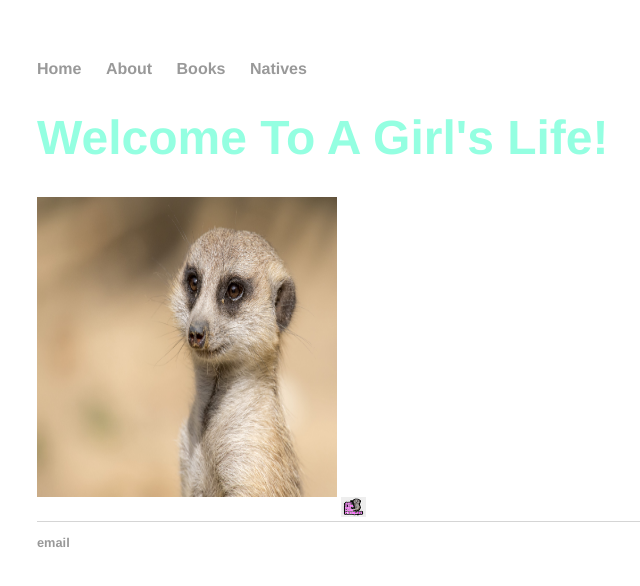
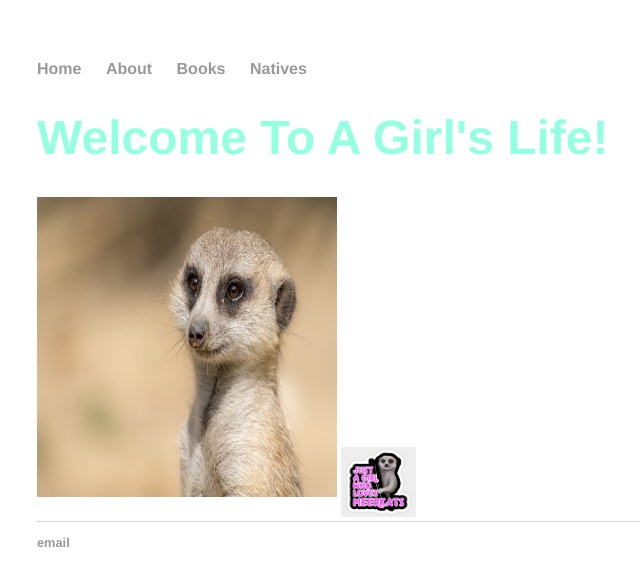
Before and after one commit to meerkatbhat/meerkatbhat, a Jekyll site: the page built from index.html, in a window 1280 px wide. Shown: the top 586 px of the page, without its empty margins (155-795 px from the left). Built offline with Jekyll 4.4.1, drawn with Linux system fonts in a browser that asks for light colours.

Commit message:
Update index.html

```diff
--- a/index.html
+++ b/index.html
@@ -24,6 +24,6 @@ title: A Girl's Life
 
 	<img src="images/meerkat1.jpg " width="300" height="300" class="the-pug">
 
-	<img src="images/12682335_0.png" id="Girls&Meerkat" width="25" height="20">
+	<img src="images/12682335_0.png" id="Girls&Meerkat" width="75" height="70">
 </div><!-- /.blurb -->
 </body>
```
